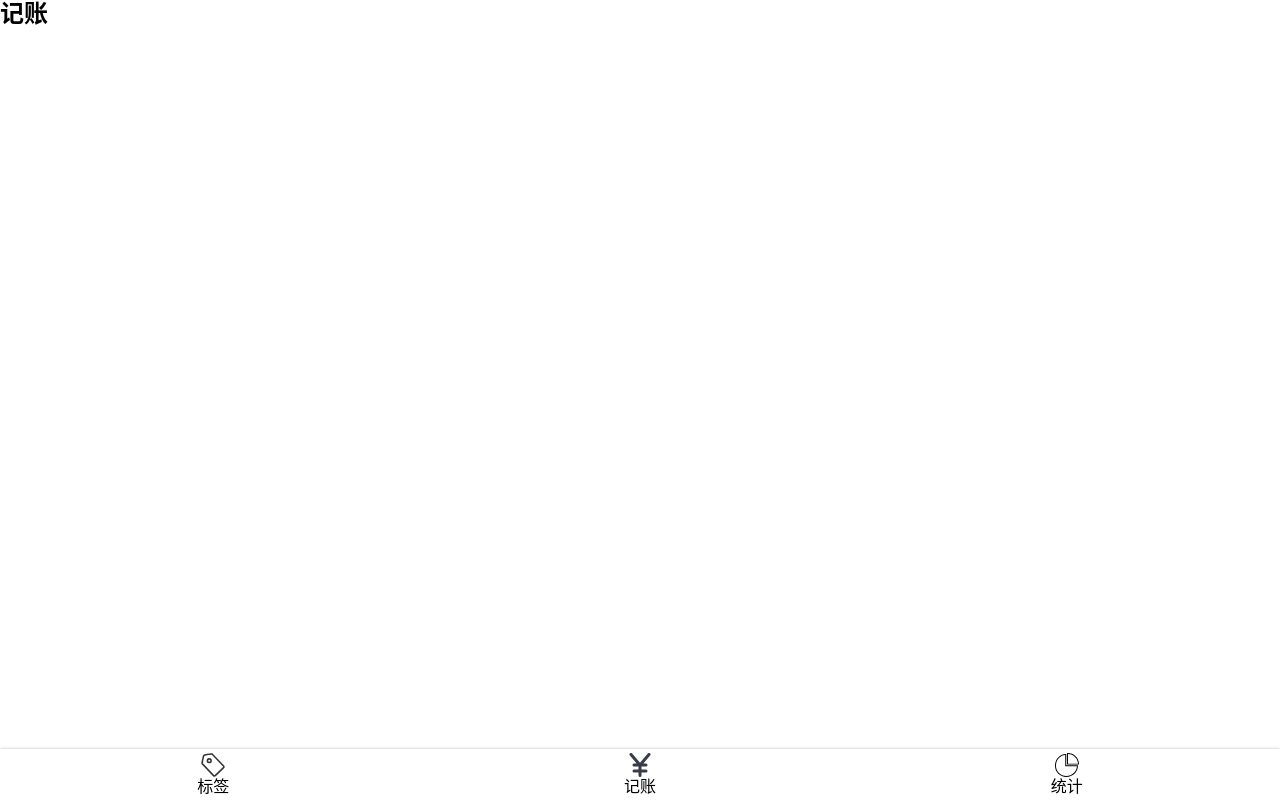
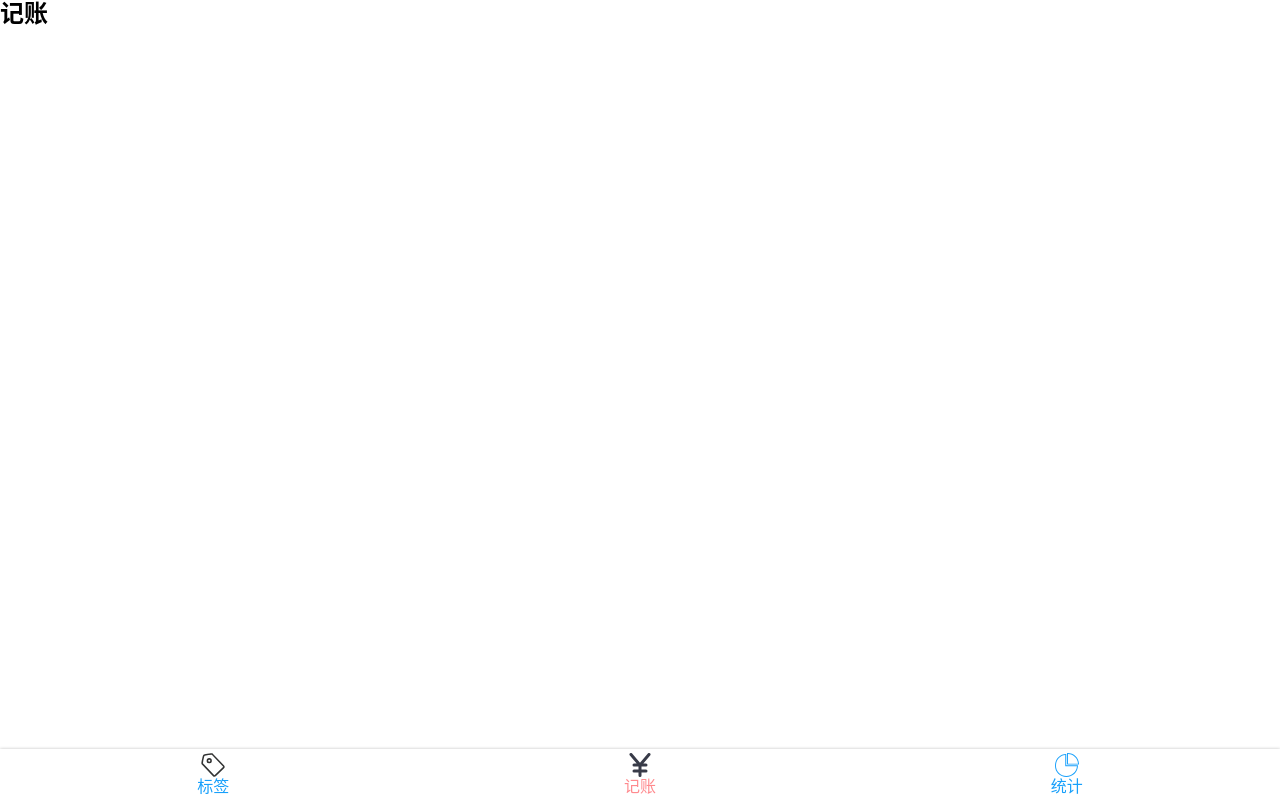
Before and after one commit to Rongkeqian/React-morney, a React app: page /#/money in a window 1280 px wide. Built offline with nearby package versions, Linux system fonts and the light colour scheme.

Commit message:
å去除svg的默认颜色

```diff
--- a/config/webpack.config.js
+++ b/config/webpack.config.js
@@ -370,7 +370,12 @@
                 { loader: 'svg-sprite-loader', options: {} },
                 {
                   loader: 'svgo-loader',
-                  options: {}
+                  options: {
+                    plugins: [
+                      {removeAttrs: { attrs: 'fill' }}
+                    ],
+
+                  }
                 }
               ]
             },
--- a/src/components/Nav.tsx
+++ b/src/components/Nav.tsx
@@ -1,5 +1,5 @@
 import styled from 'styled-components';
-import {Link} from 'react-router-dom';
+import {Link, NavLink} from 'react-router-dom';
 import React from 'react';
 import Icon from './Icom';
 
@@ -10,10 +10,10 @@
     > li{
         width:33.3333%;
         text-align: center;
-
         .icon{
         width:24px;
         height: 24px;
+        fill:#18a0fb
         }
         > a{
         padding:4px;
@@ -21,6 +21,13 @@
         flex-direction: column;
         justify-content: center;
         align-items: center;
+        color:#18a0fb;
+        &.selected{
+        color: #ff8a8e;
+        .icon{
+        fill:#ff8a8e;
+        }
+        }
         }
     }
   }
@@ -31,17 +38,24 @@
       <ul>
         <li>
 
-          <Link to="/tags">
+
+          <NavLink to="/tags" activeClassName='selected'>
             <Icon name='tags'/>
             标签
-          </Link>
+          </NavLink>
         </li>
         <li>
-          <Link to="/money"> <Icon name='money'/>记账</Link>
+          <NavLink to="/money" activeClassName='selected'>
+            <Icon name='money'/>
+            记账
+          </NavLink>
         </li>
         <li>
 
-          <Link to="/statistics"><Icon name='statistics'/>统计</Link>
+          <NavLink to="/statistics" activeClassName='selected'>
+            <Icon name='statistics'/>
+            统计
+          </NavLink>
         </li>
       </ul>
     </NavWrapper>
```
